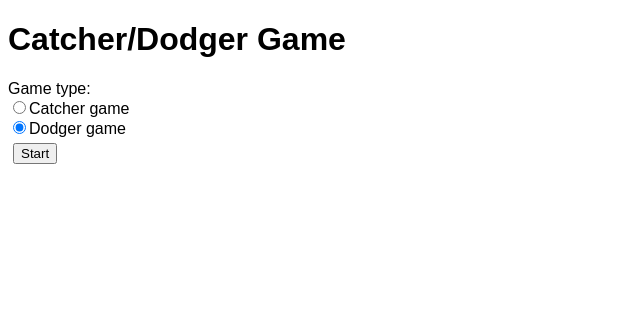
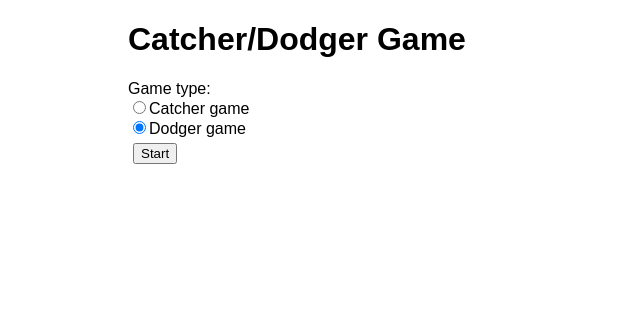
Before and after one commit to jamespeilunli/catcher-dodger, a plain HTML site: page index.html in a window 1280 px wide. Shown: the whole page, without its empty margins (0-640 px from the left). Drawn offline with Linux system fonts and the light colour scheme.

Commit message:
center page

```diff
--- a/index.html
+++ b/index.html
@@ -8,6 +8,7 @@
     </head>
 
     <body>
+        <main>
             <h1>Catcher/Dodger Game</h1>
             <span>Game type:</span><br>
             <input type="radio" name="game-type" value="Blue">Catcher game<br>
@@ -16,5 +17,6 @@
 
             <canvas></canvas>
             <script src="index.js"></script>
+        </main>
     </body>
 </html>
--- a/style.css
+++ b/style.css
@@ -5,3 +5,8 @@ body {
 button {
     margin: 5px;
 }
+
+main {
+    margin: auto;
+    max-width: 1024px;
+}
```
Lines whose indentation alone changed are shown as unchanged.
